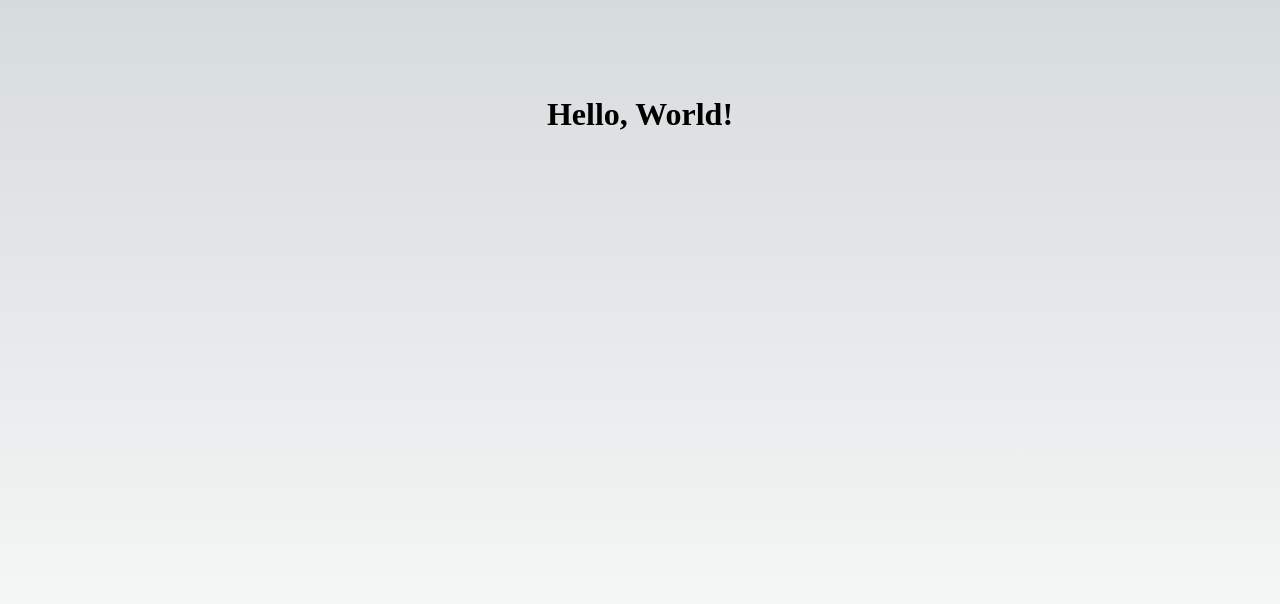
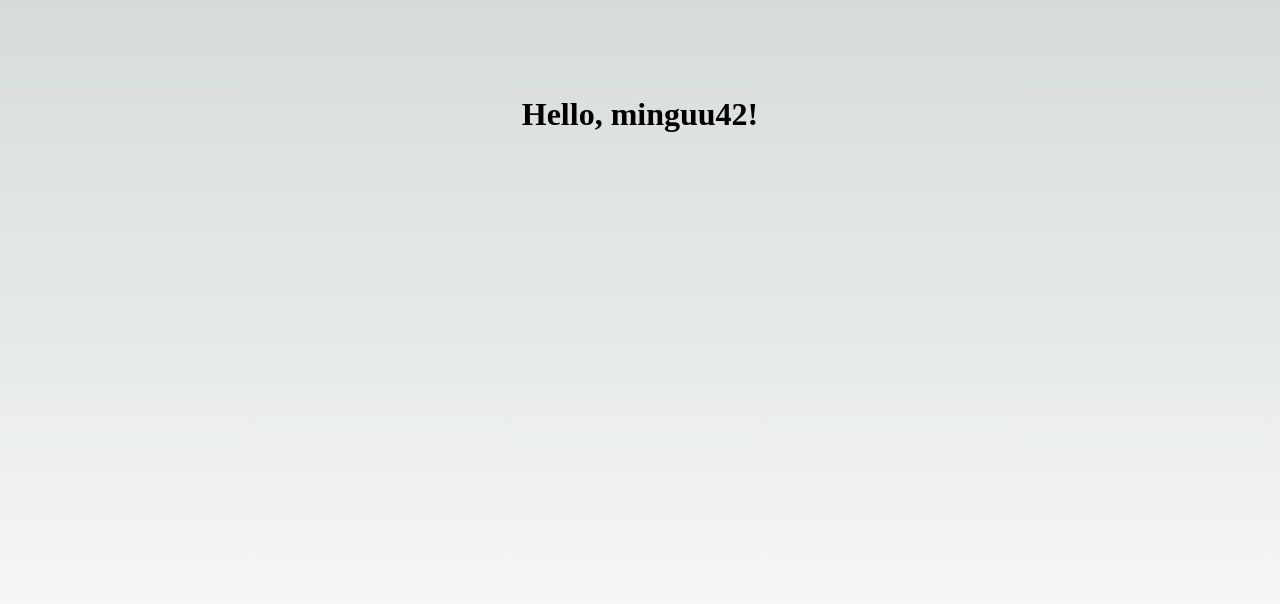
Before and after one commit to minguu42/minguu42.github.io, a Next.js app: page / in a window 1280 px wide. Shown: the top 604 px of the page. Built offline with nearby package versions, Linux system fonts and the light colour scheme.

Commit message:
fix: 挨拶を修正する

```diff
--- a/src/pages/index.tsx
+++ b/src/pages/index.tsx
@@ -5,7 +5,7 @@ import s from "@/styles/Home.module.css";
 const Home: React.FC = () => {
   return (
     <main className={s.main}>
-      <h1>Hello, World!</h1>
+      <h1>Hello, minguu42!</h1>
     </main>
   );
 };
```
